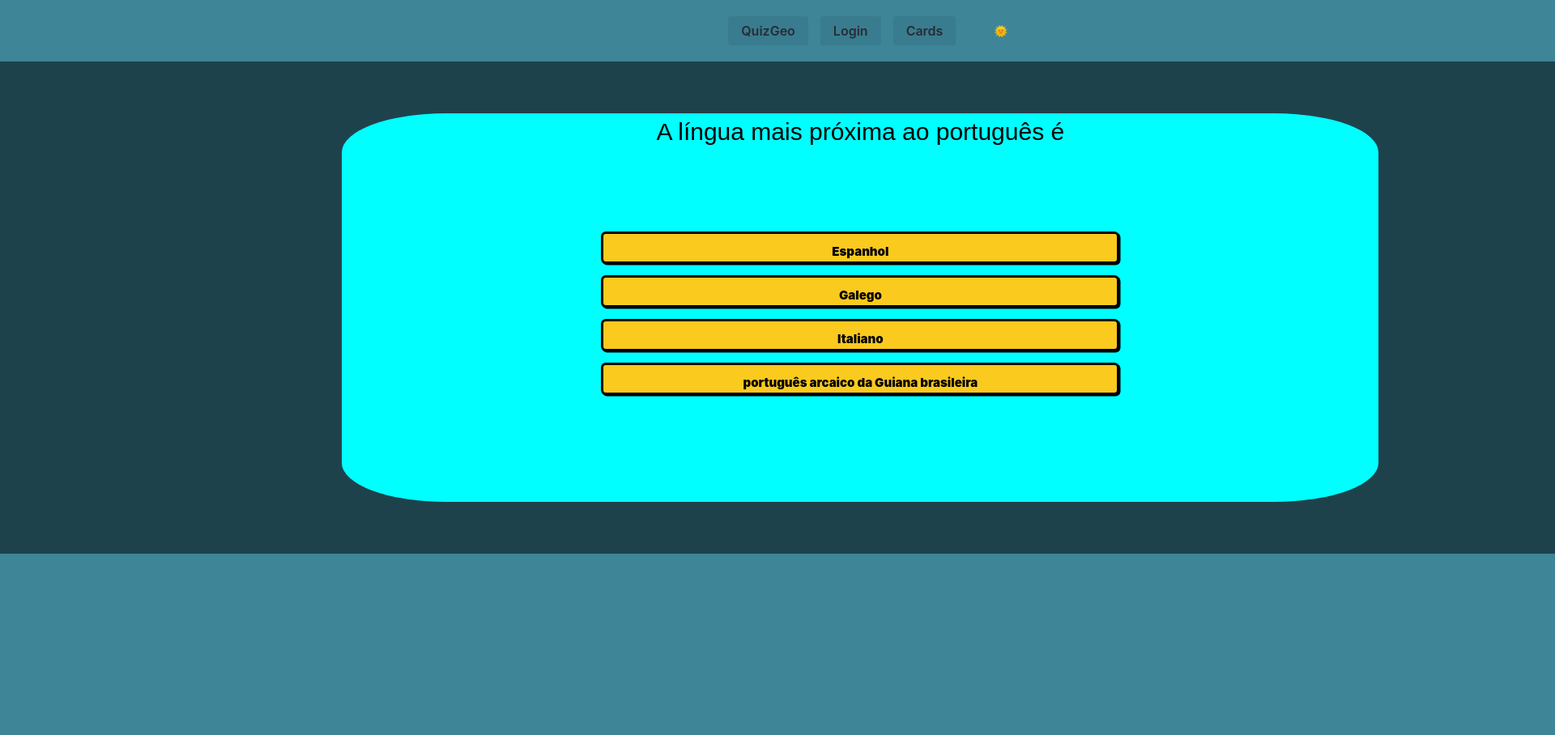
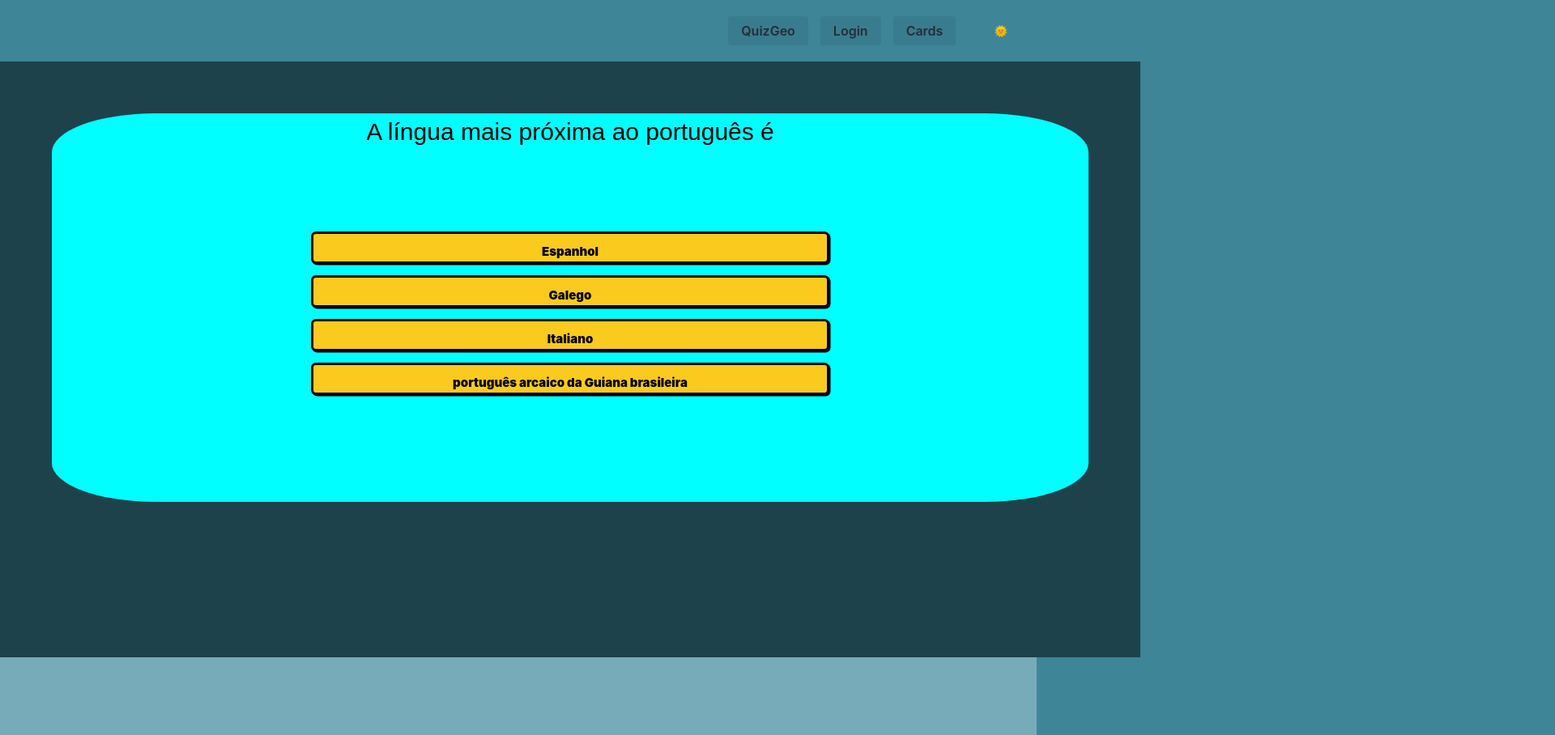
Before and after one commit to Thiago-metzlll/loginpage, a React (Create React App) app: page / in a window 1280 px wide. Shown: the top 908 px of the page at 81% size, 1920 px wide, since content can reach past the window. Before the commit the page ends 800 px from the top, so only its background shows below. Built offline with nearby package versions, Linux system fonts and the light colour scheme.

Commit message:
Update Geoquiz.css

```diff
--- a/src/pages/gqzpage/Geoquiz.css
+++ b/src/pages/gqzpage/Geoquiz.css
@@ -2,28 +2,30 @@
 @import url(./styles/ui/animated.globe.css);
 @import url(./styles/container/text_secondbtn.css);
 
-.body {
-    width: 100vw;
-    height: 100vh;
-    margin: 0 0;
+/* Corrigindo o seletor body */
+body {
+    min-height: 100vh;
+    margin: 0;
+    padding: 0;
+    width: 100%;
+    box-sizing: border-box; /* para garantir que padding não aumente largura */
 }
-
 
 main {
     width: 100%;
-    height: 76%;
-    /* background-image: url('/../loginpage/src/assets/chat.png'); */
-    background-size: 1000px auto;
+    height: 76vh; /* usar vh para manter proporcionalidade vertical */
     background-color: rgba(0, 0, 0, 0.5);
     background-blend-mode: darken;
+    background-size: contain; /* para melhor responsividade da imagem */
+    background-repeat: no-repeat;
+    background-position: center;
 
-    padding: 5% 33%;
+    padding: 5% 5%; /* padding mais controlado */
+    margin: 0 auto; /* centraliza horizontalmente */
 }
 
 footer {
     width: 100%;
-    height: 12%;
-    background-color: rgba(240, 248, 255, 0.329);
-
-
+    height: 12vh;
+    background-color: rgba(240, 248, 255, 0.33);
 }
```
